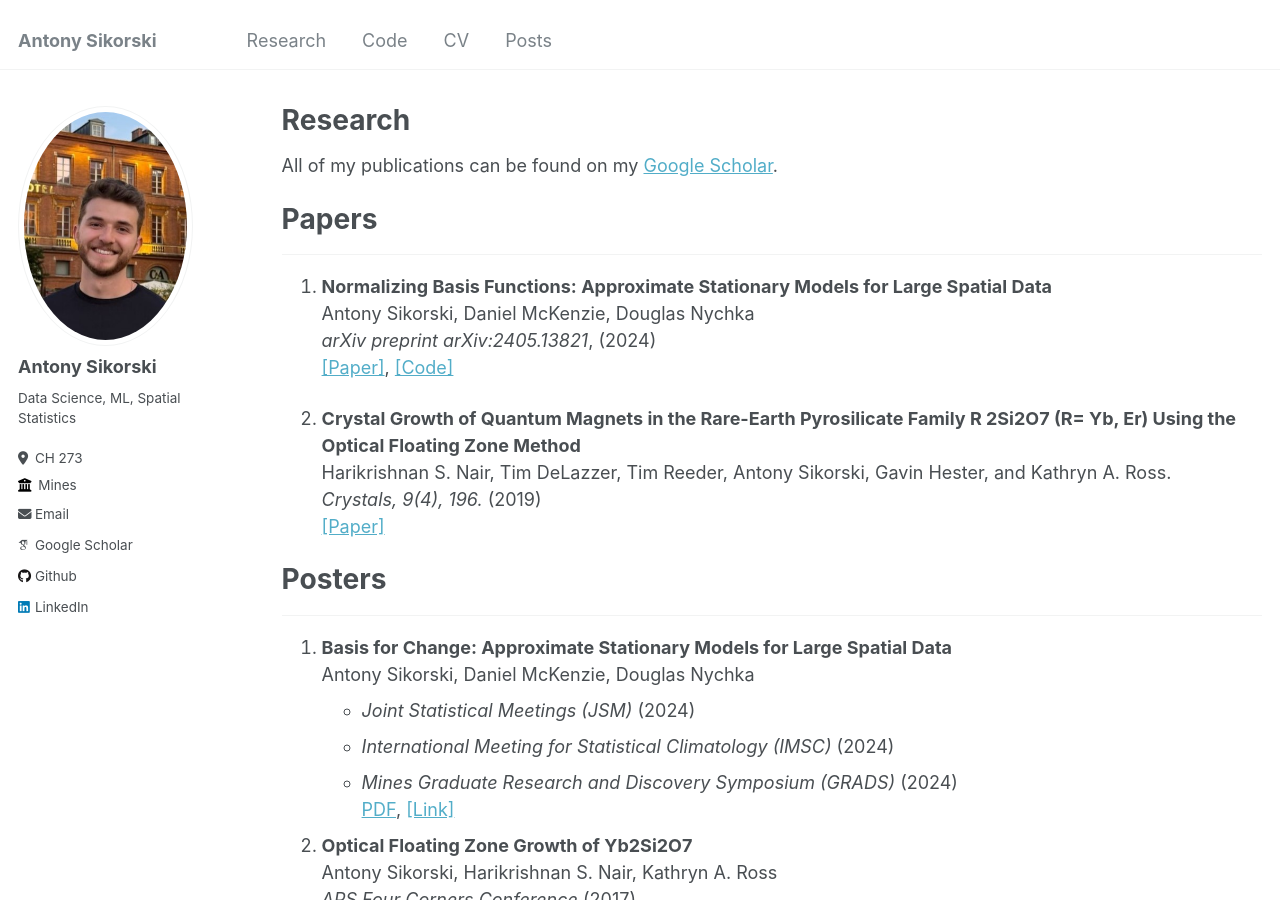
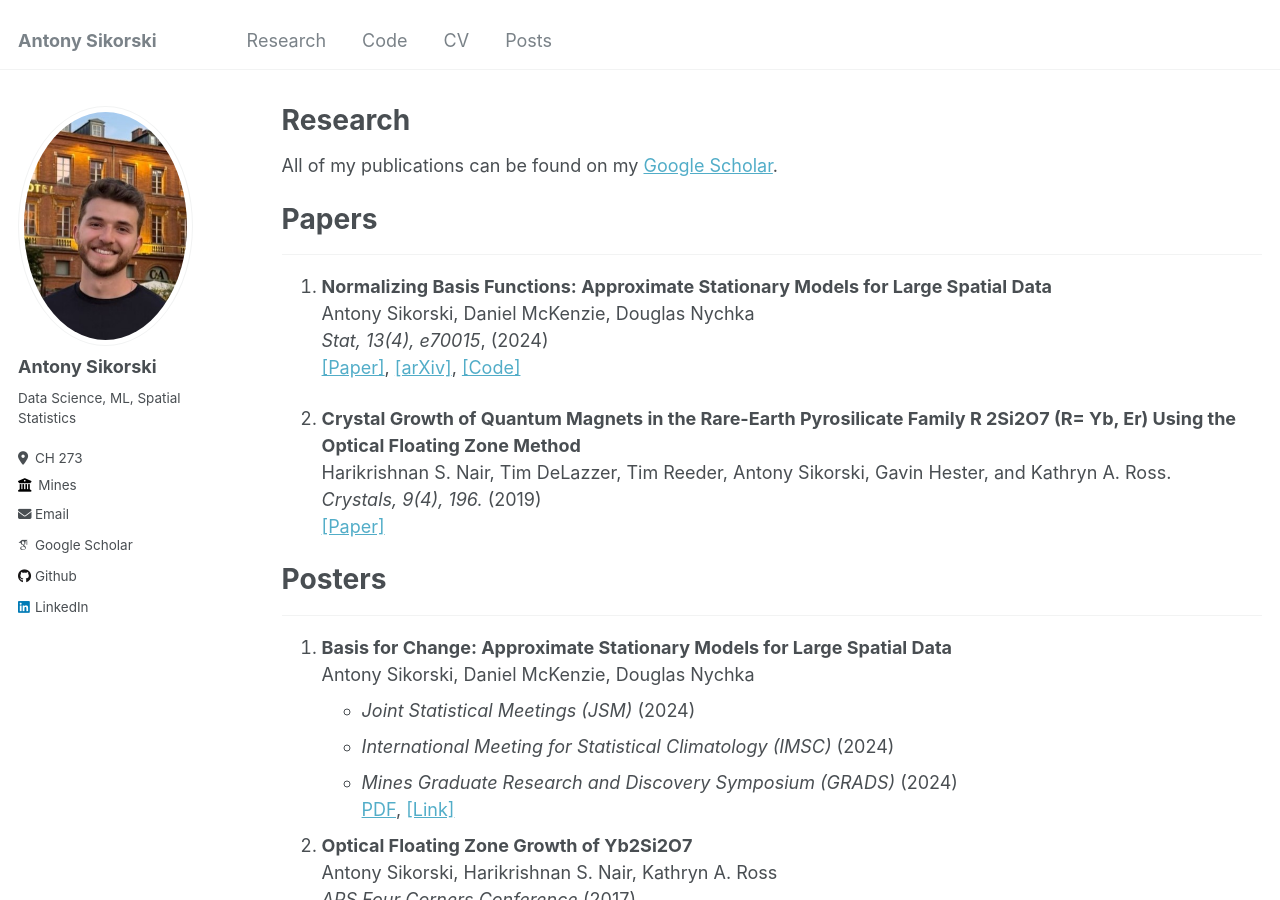
Before and after one commit to antonyxsik/antonyxsik.github.io, a Jekyll site: the page built from _pages/research.md, in a window 1280 px wide and 900 px high. Built offline with Jekyll 4.4.1, drawn with Linux system fonts in a browser that asks for light colours; some web fonts are replaced.

Commit message:
stat paper published, respective updates

```diff
--- a/_pages/research.md
+++ b/_pages/research.md
@@ -14,8 +14,8 @@ All of my publications can be found on my <a href="https://scholar.google.com/ci
 
 1. **Normalizing Basis Functions: Approximate Stationary Models for Large Spatial Data** \\
     Antony Sikorski, Daniel McKenzie, Douglas Nychka \\
-    *arXiv preprint arXiv:2405.13821*, (2024) \\
-    <a href="https://arxiv.org/abs/2405.13821" target="_blank">[Paper]</a>, <a href="https://github.com/antonyxsik/Normalization-Paper" target="_blank">[Code]</a>
+    *Stat, 13(4), e70015*, (2024) \\
+    <a href="https://onlinelibrary.wiley.com/doi/10.1002/sta4.70015" target="_blank">[Paper]</a>, <a href="https://arxiv.org/abs/2405.13821" target="_blank">[arXiv]</a>, <a href="https://github.com/antonyxsik/Normalization-Paper" target="_blank">[Code]</a>
 
 2. **Crystal Growth of Quantum Magnets in the Rare-Earth Pyrosilicate Family R 2Si2O7 (R= Yb, Er) Using the Optical Floating Zone Method** \\
     Harikrishnan S. Nair, Tim DeLazzer, Tim Reeder, Antony Sikorski, Gavin Hester, and Kathryn A. Ross. \\
```
Also changed, not shown: _pages/about.md (+1 -1 lines), 2 other files.
